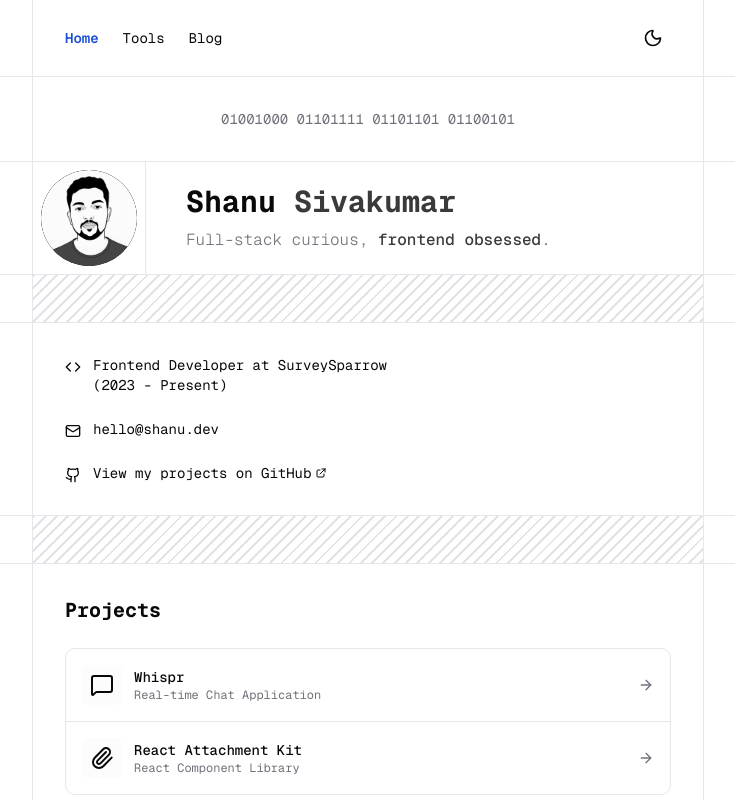
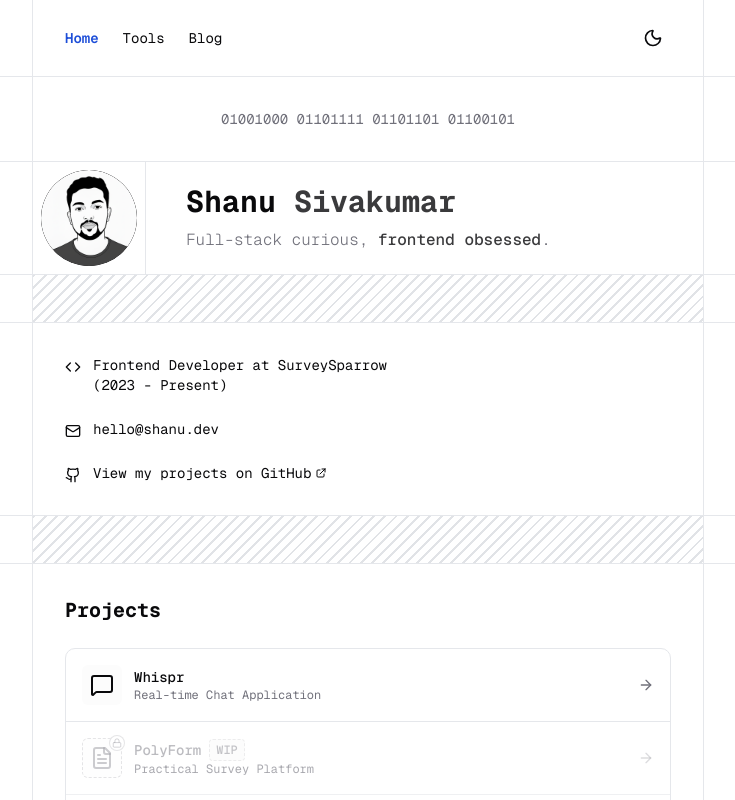
Before and after one commit to shanuflash/portfolio, a Next.js app: page / in a window 1280 px wide. Shown: the top 800 px of the page, without its empty margins (272-1007 px from the left). Built offline with nearby package versions, Linux system fonts and the light colour scheme.

Commit message:
feat: polyform url rewrite

```diff
--- a/next.config.mjs
+++ b/next.config.mjs
@@ -6,10 +6,13 @@
     const prodWhisprDomain = process.env.NEXT_PUBLIC_WHISPR_PROD_DOMAIN;
     const devInvoicezzDomain = process.env.NEXT_PUBLIC_INVOICEZZ_DEV_DOMAIN;
     const prodInvoicezzDomain = process.env.NEXT_PUBLIC_INVOICEZZ_PROD_DOMAIN;
+    const devPolyFormDomain = process.env.NEXT_PUBLIC_POLYFORM_DEV_DOMAIN;
+    const prodPolyFormDomain = process.env.NEXT_PUBLIC_POLYFORM_PROD_DOMAIN;
     const isDev = process.env.NODE_ENV === 'development';
 
     const whisprBaseUrl = isDev ? devWhisprDomain : prodWhisprDomain;
     const invoicezzBaseUrl = isDev ? devInvoicezzDomain : prodInvoicezzDomain;
+    const polyFormBaseUrl = isDev ? devPolyFormDomain : prodPolyFormDomain;
 
     return [
       // whispr
@@ -30,6 +33,15 @@
         source: '/invoicezz/:path*',
         destination: `${invoicezzBaseUrl}/invoicezz/:path*`,
       },
+      // polyform
+      {
+        source: '/polyform',
+        destination: `${polyFormBaseUrl}/polyform`,
+      },
+      {
+        source: '/polyform/:path*',
+        destination: `${polyFormBaseUrl}/polyform/:path*`,
+      },
     ];
   },
 };
--- a/src/components/product-card.js
+++ b/src/components/product-card.js
@@ -1,5 +1,5 @@
 import Link from 'next/link';
-import { ArrowRight } from 'lucide-react';
+import { ArrowRight, Lock } from 'lucide-react';
 import {
   Tooltip,
   TooltipTrigger,
@@ -13,7 +13,7 @@
     icon: iconName,
     name,
     category,
-    wip = false,
+    isWIP = false,
     isExternal = false,
     gridPosition = '',
   } = product;
@@ -24,30 +24,42 @@
 
   const cardContent = (
     <div
-      className={`flex items-center justify-between p-4 transition-colors ${
-        wip
-          ? 'opacity-60 hover:opacity-80 cursor-not-allowed'
+      className={`flex items-center justify-between p-4 transition-colors relative ${
+        isWIP
+          ? 'opacity-60 hover:opacity-70 cursor-not-allowed bg-muted/10'
           : 'hover:bg-muted/50'
       } ${gridPosition}`}
     >
       <div className="flex items-center gap-3">
         <div
-          className={`h-10 w-10 rounded-sm flex items-center justify-center ${
-            wip ? 'bg-muted/20' : 'bg-muted/30'
+          className={`h-10 w-10 rounded-sm flex items-center justify-center relative ${
+            isWIP
+              ? 'bg-muted/20 border border-dashed border-muted-foreground/30'
+              : 'bg-muted/30'
           }`}
         >
           {getIcon(
             iconName,
-            `h-6 w-6 ${wip ? 'text-muted-foreground' : 'text-foreground'}`
+            `h-6 w-6 ${isWIP ? 'text-muted-foreground/60' : 'text-foreground'}`
+          )}
+          {isWIP && (
+            <div className="absolute -top-1 -right-1 bg-background border border-muted-foreground/30 rounded-full p-0.5">
+              <Lock className="h-2.5 w-2.5 text-muted-foreground/60" />
+            </div>
           )}
         </div>
         <div>
           <div
-            className={`font-medium text-sm truncate ${
-              wip ? 'text-muted-foreground' : 'text-foreground'
+            className={`font-medium text-sm truncate flex items-center gap-2 ${
+              isWIP ? 'text-muted-foreground/80' : 'text-foreground'
             }`}
           >
             {name}
+            {isWIP && (
+              <span className="text-xs px-1.5 py-0.5 bg-muted/40 text-muted-foreground/70 rounded border border-dashed border-muted-foreground/20">
+                WIP
+              </span>
+            )}
           </div>
           <div className="text-xs text-muted-foreground text-left">
             {category}
@@ -55,18 +67,13 @@
         </div>
       </div>
       <ArrowRight
-        className={`w-4 h-4 ${wip ? 'text-muted-foreground/50' : 'text-muted-foreground'}`}
+        className={`w-4 h-4 ${isWIP ? 'text-muted-foreground/40' : 'text-muted-foreground'}`}
       />
     </div>
   );
 
-  return wip ? (
-    <Tooltip>
-      <TooltipTrigger>{cardContent}</TooltipTrigger>
-      <TooltipContent>
-        <p>Work in Progress</p>
-      </TooltipContent>
-    </Tooltip>
+  return isWIP ? (
+    <div className="cursor-not-allowed">{cardContent}</div>
   ) : isExternal ? (
     <a href={href} {...linkProps}>
       {cardContent}
--- a/src/data/portfolio.js
+++ b/src/data/portfolio.js
@@ -287,6 +287,16 @@
     isExternal: true,
   },
   {
+    href: '/polyform',
+    icon: 'FileText',
+    name: 'PolyForm',
+    status: 'Live',
+    category: 'Practical Survey Platform',
+    description: 'Build forms with ease using PolyForm',
+    isWIP: true,
+    isExternal: true,
+  },
+  {
     href: 'https://www.npmjs.com/package/react-attachment-kit',
     icon: 'Paperclip',
     name: 'React Attachment Kit',
```
